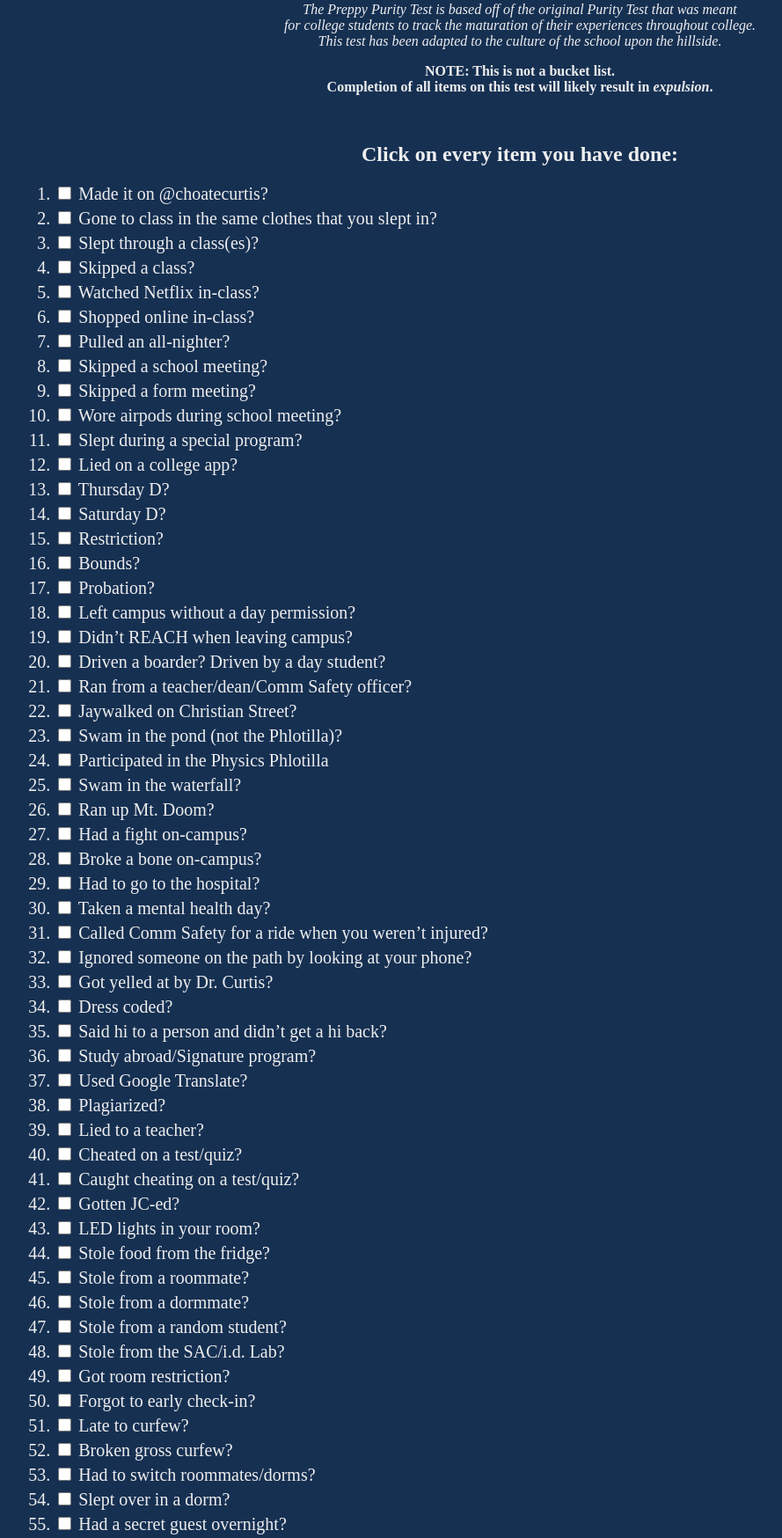
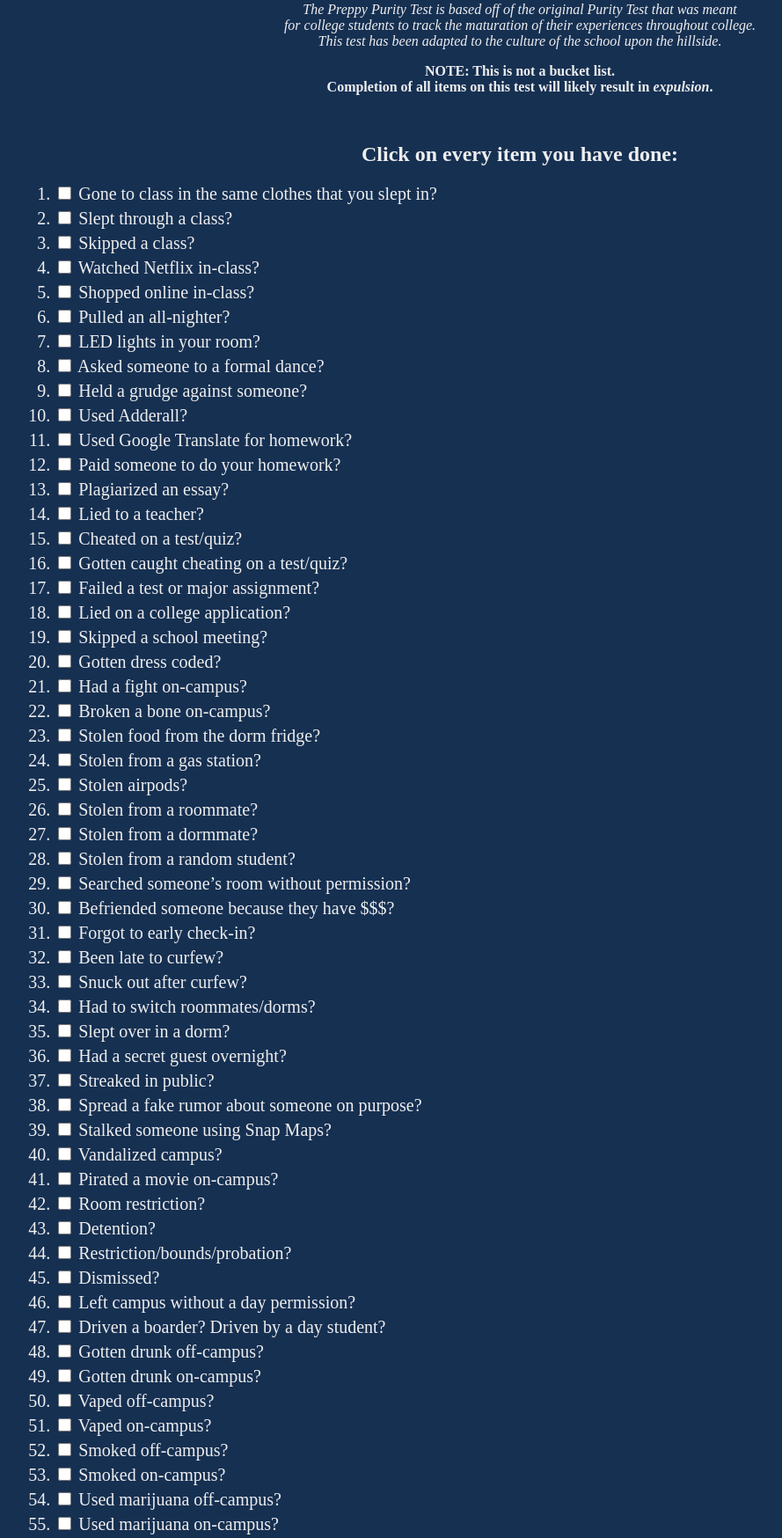
Before and after one commit to Kraussie/preppy-purity-test, a Flask app: page /test?sch=gen in a window 1280 px wide. Shown: the part 194-1942 px from the top of the page at 88% size, without its empty margins (49-938 px from the left). Run offline with Flask 2, Linux system fonts and the light colour scheme; some libraries are stand-ins or nearby versions.

Commit message:
updated questions

```diff
--- a/templates/test.html
+++ b/templates/test.html
@@ -76,106 +76,106 @@
         <!--CHECKBOXES-->
             <div id="list">
                 <ol class="listSpace">
-                    <li> <input type="checkbox" class="filled-in" id="1"> Made it on @choatecurtis?
-                    <li> <input type="checkbox" class="filled-in" id="2"> Gone to class in the same clothes that you slept in?
-                    <li> <input type="checkbox" class="filled-in" id="3"> Slept through a class(es)?
-                    <li> <input type="checkbox" class="filled-in" id="4"> Skipped a class?
-                    <li> <input type="checkbox" class="filled-in" id="5"> Watched Netflix in-class?
-                    <li> <input type="checkbox" class="filled-in" id="6"> Shopped online in-class?
-                    <li> <input type="checkbox" class="filled-in" id="7"> Pulled an all-nighter?
-                    <li> <input type="checkbox" class="filled-in" id="8"> Skipped a school meeting?
-                    <li> <input type="checkbox" class="filled-in" id="9"> Skipped a form meeting?
-                    <li> <input type="checkbox" class="filled-in" id="10"> Wore airpods during school meeting?
-                    <li> <input type="checkbox" class="filled-in" id="11"> Slept during a special program?
-                    <li> <input type="checkbox" class="filled-in" id="12"> Lied on a college app?
-                    <li> <input type="checkbox" class="filled-in" id="13"> Thursday D?
-                    <li> <input type="checkbox" class="filled-in" id="14"> Saturday D?
-                    <li> <input type="checkbox" class="filled-in" id="15"> Restriction?
-                    <li> <input type="checkbox" class="filled-in" id="16"> Bounds?
-                    <li> <input type="checkbox" class="filled-in" id="17"> Probation?
-                    <li> <input type="checkbox" class="filled-in" id="18"> Left campus without a day permission?
-                    <li> <input type="checkbox" class="filled-in" id="19"> Didn’t REACH when leaving campus?
-                    <li> <input type="checkbox" class="filled-in" id="20"> Driven a boarder? Driven by a day student?
-                    <li> <input type="checkbox" class="filled-in" id="21"> Ran from a teacher/dean/Comm Safety officer?
-                    <li> <input type="checkbox" class="filled-in" id="22"> Jaywalked on Christian Street?
-                    <li> <input type="checkbox" class="filled-in" id="23"> Swam in the pond (not the Phlotilla)?
-                    <li> <input type="checkbox" class="filled-in" id="24"> Participated in the Physics Phlotilla
-                    <li> <input type="checkbox" class="filled-in" id="25"> Swam in the waterfall?
-                    <li> <input type="checkbox" class="filled-in" id="26"> Ran up Mt. Doom?
-                    <li> <input type="checkbox" class="filled-in" id="27"> Had a fight on-campus?
-                    <li> <input type="checkbox" class="filled-in" id="28"> Broke a bone on-campus?
-                    <li> <input type="checkbox" class="filled-in" id="29"> Had to go to the hospital?
-                    <li> <input type="checkbox" class="filled-in" id="30"> Taken a mental health day?
-                    <li> <input type="checkbox" class="filled-in" id="31"> Called Comm Safety for a ride when you weren’t injured?
-                    <li> <input type="checkbox" class="filled-in" id="32"> Ignored someone on the path by looking at your phone?
-                    <li> <input type="checkbox" class="filled-in" id="33"> Got yelled at by Dr. Curtis?
-                    <li> <input type="checkbox" class="filled-in" id="34"> Dress coded?
-                    <li> <input type="checkbox" class="filled-in" id="35"> Said hi to a person and didn’t get a hi back?
-                    <li> <input type="checkbox" class="filled-in" id="36"> Study abroad/Signature program?
-                    <li> <input type="checkbox" class="filled-in" id="37"> Used Google Translate?
-                    <li> <input type="checkbox" class="filled-in" id="38"> Plagiarized?
-                    <li> <input type="checkbox" class="filled-in" id="39"> Lied to a teacher?
-                    <li> <input type="checkbox" class="filled-in" id="40"> Cheated on a test/quiz?
-                    <li> <input type="checkbox" class="filled-in" id="41"> Caught cheating on a test/quiz?
-                    <li> <input type="checkbox" class="filled-in" id="42"> Gotten JC-ed?
-                    <li> <input type="checkbox" class="filled-in" id="43"> LED lights in your room?
-                    <li> <input type="checkbox" class="filled-in" id="44"> Stole food from the fridge?
-                    <li> <input type="checkbox" class="filled-in" id="45"> Stole from a roommate?
-                    <li> <input type="checkbox" class="filled-in" id="46"> Stole from a dormmate?
-                    <li> <input type="checkbox" class="filled-in" id="47"> Stole from a random student?
-                    <li> <input type="checkbox" class="filled-in" id="48"> Stole from the SAC/i.d. Lab?
-                    <li> <input type="checkbox" class="filled-in" id="49"> Got room restriction?
-                    <li> <input type="checkbox" class="filled-in" id="50"> Forgot to early check-in?
-                    <li> <input type="checkbox" class="filled-in" id="51"> Late to curfew?
-                    <li> <input type="checkbox" class="filled-in" id="52"> Broken gross curfew?
-                    <li> <input type="checkbox" class="filled-in" id="53"> Had to switch roommates/dorms?
-                    <li> <input type="checkbox" class="filled-in" id="54"> Slept over in a dorm?
-                    <li> <input type="checkbox" class="filled-in" id="55"> Had a secret guest overnight?
-                    <li> <input type="checkbox" class="filled-in" id="56"> Gone to Deerfield for Deerfield Day?
-                    <li> <input type="checkbox" class="filled-in" id="57"> Asked someone to a formal dance (Hol Ball, 3 / 4, First/Last Hurrah)?
-                    <li> <input type="checkbox" class="filled-in" id="58"> Went to a faculty residence?
-                    <li> <input type="checkbox" class="filled-in" id="59"> Went to Phoebe House (Dr. Curtis’s house)?
-                    <li> <input type="checkbox" class="filled-in" id="60"> Gotten drunk on-campus?
-                    <li> <input type="checkbox" class="filled-in" id="61"> Gotten drunk in Wallingford?
-                    <li> <input type="checkbox" class="filled-in" id="62"> Vaped on-campus?
-                    <li> <input type="checkbox" class="filled-in" id="63"> Vaped in Wallingford?
-                    <li> <input type="checkbox" class="filled-in" id="64"> Smoked on-campus?
-                    <li> <input type="checkbox" class="filled-in" id="65"> Smoked in Wallingford?
-                    <li> <input type="checkbox" class="filled-in" id="66"> Used marijuana on-campus?
-                    <li> <input type="checkbox" class="filled-in" id="67"> Used marijuana in Wallingford?
-                    <li> <input type="checkbox" class="filled-in" id="68"> Used meth, cocaine, PCP, or heroin on-campus?
-                    <li> <input type="checkbox" class="filled-in" id="69"> Used meth, cocaine, PCP, or heroin in Wallingford?
-                    <li> <input type="checkbox" class="filled-in" id="70"> Taken steroids?
-                    <li> <input type="checkbox" class="filled-in" id="71"> Ever been safe haven-ed?
-                    <li> <input type="checkbox" class="filled-in" id="72"> Drug-tested?
-                    <li> <input type="checkbox" class="filled-in" id="73"> Partied off-campus over long weekend?
-                    <li> <input type="checkbox" class="filled-in" id="74"> Went to Gov Ball after term end?
-                    <li> <input type="checkbox" class="filled-in" id="75"> Had your first kiss?
-                    <li> <input type="checkbox" class="filled-in" id="76"> Given or received a hickey?
-                    <li> <input type="checkbox" class="filled-in" id="77"> Received a hand job/fingering?
-                    <li> <input type="checkbox" class="filled-in" id="78"> Given a hand job/fingering?
-                    <li> <input type="checkbox" class="filled-in" id="79"> Received head?
-                    <li> <input type="checkbox" class="filled-in" id="80"> Given head?
-                    <li> <input type="checkbox" class="filled-in" id="81"> Had sex?
-                    <li> <input type="checkbox" class="filled-in" id="82"> Danced without leaving room for JFK?
-                    <li> <input type="checkbox" class="filled-in" id="83"> Watched porn on-campus?
-                    <li> <input type="checkbox" class="filled-in" id="84"> Masturbated w/ a roommate(s) in the room?
-                    <li> <input type="checkbox" class="filled-in" id="85"> Kicked yours or someone else’s roommate out to do stuff?
-                    <li> <input type="checkbox" class="filled-in" id="86"> Broke visitation?
-                    <li> <input type="checkbox" class="filled-in" id="87"> Broke visitation 10 or more times?
-                    <li> <input type="checkbox" class="filled-in" id="88"> Caught breaking visitation?
-                    <li> <input type="checkbox" class="filled-in" id="89"> Caught hooking up?
-                    <li> <input type="checkbox" class="filled-in" id="90"> Had a romantic relationship at Choate?
-                    <li> <input type="checkbox" class="filled-in" id="91"> Hooked up in a dorm?
-                    <li> <input type="checkbox" class="filled-in" id="92"> Hooked up in the SAC?
-                    <li> <input type="checkbox" class="filled-in" id="93"> Hooked up in the Library?
-                    <li> <input type="checkbox" class="filled-in" id="94"> Hooked up in Lanphier?
-                    <li> <input type="checkbox" class="filled-in" id="95"> Hooked up in the PMAC?
-                    <li> <input type="checkbox" class="filled-in" id="96"> Hooked up in Colony Hall?
-                    <li> <input type="checkbox" class="filled-in" id="97"> Hooked up in the X?
-                    <li> <input type="checkbox" class="filled-in" id="98"> Hooked up in the woods?
-                    <li> <input type="checkbox" class="filled-in" id="99"> Hooked up during an interschool?
-                    <li> <input type="checkbox" class="filled-in" id="100"> Has Choate in your insta bio?
+                    <li> <input type="checkbox" class="filled-in" id="1"> Gone to class in the same clothes that you slept in?
+                    <li> <input type="checkbox" class="filled-in" id="2"> Slept through a class?
+                    <li> <input type="checkbox" class="filled-in" id="3"> Skipped a class?
+                    <li> <input type="checkbox" class="filled-in" id="4"> Watched Netflix in-class?
+                    <li> <input type="checkbox" class="filled-in" id="5"> Shopped online in-class?
+                    <li> <input type="checkbox" class="filled-in" id="6"> Pulled an all-nighter?
+                    <li> <input type="checkbox" class="filled-in" id="7"> LED lights in your room?
+                    <li> <input type="checkbox" class="filled-in" id="8"> Asked someone to a formal dance?
+                    <li> <input type="checkbox" class="filled-in" id="9"> Held a grudge against someone?
+                    <li> <input type="checkbox" class="filled-in" id="10"> Used Adderall?
+                    <li> <input type="checkbox" class="filled-in" id="11"> Used Google Translate for homework?
+                    <li> <input type="checkbox" class="filled-in" id="12"> Paid someone to do your homework?
+                    <li> <input type="checkbox" class="filled-in" id="13"> Plagiarized an essay?
+                    <li> <input type="checkbox" class="filled-in" id="14"> Lied to a teacher?
+                    <li> <input type="checkbox" class="filled-in" id="15"> Cheated on a test/quiz?
+                    <li> <input type="checkbox" class="filled-in" id="16"> Gotten caught cheating on a test/quiz?
+                    <li> <input type="checkbox" class="filled-in" id="17"> Failed a test or major assignment?
+                    <li> <input type="checkbox" class="filled-in" id="18"> Lied on a college application?
+                    <li> <input type="checkbox" class="filled-in" id="19"> Skipped a school meeting?
+                    <li> <input type="checkbox" class="filled-in" id="20"> Gotten dress coded?
+                    <li> <input type="checkbox" class="filled-in" id="21"> Had a fight on-campus?
+                    <li> <input type="checkbox" class="filled-in" id="22"> Broken a bone on-campus?
+                    <li> <input type="checkbox" class="filled-in" id="23"> Stolen food from the dorm fridge?
+                    <li> <input type="checkbox" class="filled-in" id="24"> Stolen from a gas station?
+                    <li> <input type="checkbox" class="filled-in" id="25"> Stolen airpods?
+                    <li> <input type="checkbox" class="filled-in" id="26"> Stolen from a roommate?
+                    <li> <input type="checkbox" class="filled-in" id="27"> Stolen from a dormmate?
+                    <li> <input type="checkbox" class="filled-in" id="28"> Stolen from a random student?
+                    <li> <input type="checkbox" class="filled-in" id="29"> Searched someone’s room without permission?
+                    <li> <input type="checkbox" class="filled-in" id="30"> Befriended someone because they have $$$?
+                    <li> <input type="checkbox" class="filled-in" id="31"> Forgot to early check-in?
+                    <li> <input type="checkbox" class="filled-in" id="32"> Been late to curfew?
+                    <li> <input type="checkbox" class="filled-in" id="33"> Snuck out after curfew?
+                    <li> <input type="checkbox" class="filled-in" id="34"> Had to switch roommates/dorms?
+                    <li> <input type="checkbox" class="filled-in" id="35"> Slept over in a dorm?
+                    <li> <input type="checkbox" class="filled-in" id="36"> Had a secret guest overnight?
+                    <li> <input type="checkbox" class="filled-in" id="37"> Streaked in public?
+                    <li> <input type="checkbox" class="filled-in" id="38"> Spread a fake rumor about someone on purpose?
+                    <li> <input type="checkbox" class="filled-in" id="39"> Stalked someone using Snap Maps?
+                    <li> <input type="checkbox" class="filled-in" id="40"> Vandalized campus?
+                    <li> <input type="checkbox" class="filled-in" id="41"> Pirated a movie on-campus?
+                    <li> <input type="checkbox" class="filled-in" id="42"> Room restriction?
+                    <li> <input type="checkbox" class="filled-in" id="43"> Detention?
+                    <li> <input type="checkbox" class="filled-in" id="44"> Restriction/bounds/probation?
+                    <li> <input type="checkbox" class="filled-in" id="45"> Dismissed?
+                    <li> <input type="checkbox" class="filled-in" id="46"> Left campus without a day permission?
+                    <li> <input type="checkbox" class="filled-in" id="47"> Driven a boarder? Driven by a day student?
+                    <li> <input type="checkbox" class="filled-in" id="48"> Gotten drunk off-campus?
+                    <li> <input type="checkbox" class="filled-in" id="49"> Gotten drunk on-campus?
+                    <li> <input type="checkbox" class="filled-in" id="50"> Vaped off-campus?
+                    <li> <input type="checkbox" class="filled-in" id="51"> Vaped on-campus?
+                    <li> <input type="checkbox" class="filled-in" id="52"> Smoked off-campus?
+                    <li> <input type="checkbox" class="filled-in" id="53"> Smoked on-campus?
+                    <li> <input type="checkbox" class="filled-in" id="54"> Used marijuana off-campus?
+                    <li> <input type="checkbox" class="filled-in" id="55"> Used marijuana on-campus?
+                    <li> <input type="checkbox" class="filled-in" id="56"> Used meth, cocaine, PCP, LSD or heroin off-campus?
+                    <li> <input type="checkbox" class="filled-in" id="57"> Used meth, cocaine, PCP, LSD or heroin on-campus?
+                    <li> <input type="checkbox" class="filled-in" id="58"> Sold drugs?
+                    <li> <input type="checkbox" class="filled-in" id="59"> Taken steroids?
+                    <li> <input type="checkbox" class="filled-in" id="60"> Drug-tested?
+                    <li> <input type="checkbox" class="filled-in" id="61"> Used a fake ID?
+                    <li> <input type="checkbox" class="filled-in" id="62"> Partied off-campus?
+                    <li> <input type="checkbox" class="filled-in" id="63"> Gone to a concert festival?
+                    <li> <input type="checkbox" class="filled-in" id="64"> Been clubbing?
+                    <li> <input type="checkbox" class="filled-in" id="65"> Had a tattoo?
+                    <li> <input type="checkbox" class="filled-in" id="66"> Blocked 10+ people on Snapchat?
+                    <li> <input type="checkbox" class="filled-in" id="67"> Held hands romantically?
+                    <li> <input type="checkbox" class="filled-in" id="68"> Had your first kiss?
+                    <li> <input type="checkbox" class="filled-in" id="69"> Made out with someone?
+                    <li> <input type="checkbox" class="filled-in" id="70"> Masturbated?
+                    <li> <input type="checkbox" class="filled-in" id="71"> Masturbated to a picture of a friend?
+                    <li> <input type="checkbox" class="filled-in" id="72"> Masturbated with a roommate in the room?
+                    <li> <input type="checkbox" class="filled-in" id="73"> Watched porn on-campus?
+                    <li> <input type="checkbox" class="filled-in" id="74"> Received nudes?
+                    <li> <input type="checkbox" class="filled-in" id="75"> Sent nudes?
+                    <li> <input type="checkbox" class="filled-in" id="76"> Posted nudes online?
+                    <li> <input type="checkbox" class="filled-in" id="77"> Given or received a hickey?
+                    <li> <input type="checkbox" class="filled-in" id="78"> Received a hand job/fingering?
+                    <li> <input type="checkbox" class="filled-in" id="79"> Given a hand job/fingering?
+                    <li> <input type="checkbox" class="filled-in" id="80"> Received head?
+                    <li> <input type="checkbox" class="filled-in" id="81"> Given head?
+                    <li> <input type="checkbox" class="filled-in" id="82"> Had sex?
+                    <li> <input type="checkbox" class="filled-in" id="83"> Had phone sex?
+                    <li> <input type="checkbox" class="filled-in" id="84"> Bought a pregnancy test or plan b?
+                    <li> <input type="checkbox" class="filled-in" id="85"> Danced without leaving room for Jesus?
+                    <li> <input type="checkbox" class="filled-in" id="86"> Kicked yours or someone else’s roommate out to do stuff?
+                    <li> <input type="checkbox" class="filled-in" id="87"> Broke visitation?
+                    <li> <input type="checkbox" class="filled-in" id="88"> Broke visitation 10 or more times?
+                    <li> <input type="checkbox" class="filled-in" id="89"> Caught breaking visitation?
+                    <li> <input type="checkbox" class="filled-in" id="90"> Caught hooking up?
+                    <li> <input type="checkbox" class="filled-in" id="91"> Dated someone at least 2 grades below you?
+                    <li> <input type="checkbox" class="filled-in" id="92"> Dated someone at least 2 grades above you?
+                    <li> <input type="checkbox" class="filled-in" id="93"> Been dumped?
+                    <li> <input type="checkbox" class="filled-in" id="94"> Gotten cheated on?
+                    <li> <input type="checkbox" class="filled-in" id="95"> Cheated on someone?
+                    <li> <input type="checkbox" class="filled-in" id="96"> Hooked up in a dorm?
+                    <li> <input type="checkbox" class="filled-in" id="97"> Hooked up in someone else’s room?
+                    <li> <input type="checkbox" class="filled-in" id="98"> Hooked up outside?
+                    <li> <input type="checkbox" class="filled-in" id="99"> Played a kissing or striping game with 2+ people?
+                    <li> <input type="checkbox" class="filled-in" id="100"> Had an STD?
                 </ol>
 
                 <input class="button" id="submit" type="submit" value="Calculate!" style="margin-right: 1rem;">
```
